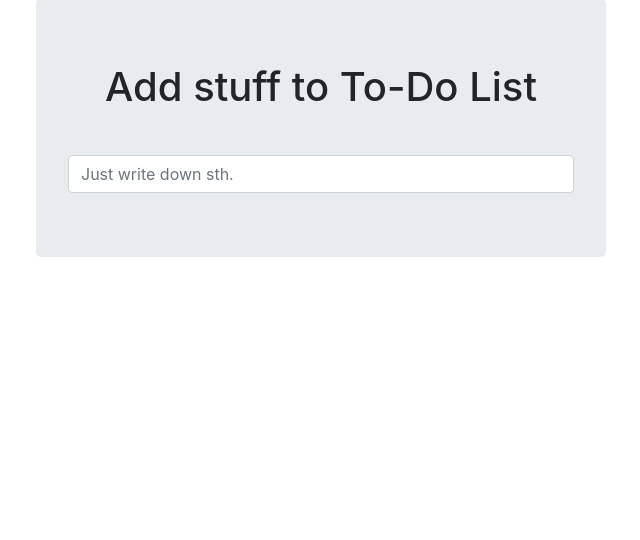
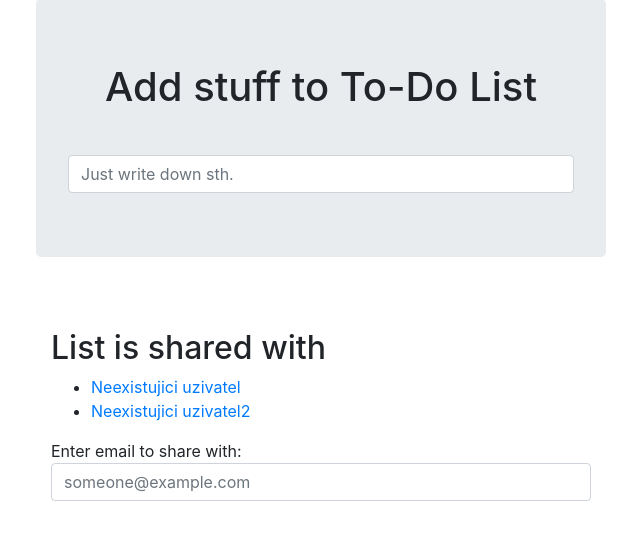
Before and after one commit to Pearman91/TDD_project, a Django app: template lists/templates/list.html in a window 1280 px wide. Shown: the part 79-619 px from the top of the page, without its empty margins (319-959 px from the left). Run offline with Django 3.2, Linux system fonts and the light colour scheme; the template is opened without the code that fills it: values that come from a table or form of the project are taken from there, others are empty; some libraries are stand-ins or nearby versions.

```diff
--- a/functional_tests/list_page.py
+++ b/functional_tests/list_page.py
@@ -23,7 +23,7 @@ class ListPage(object):
         return self.test.browser.find_element_by_id('id_list_owner').text
 
     def get_shared_with_list(self):
-        return self.test.browser.find_element_by_css_selector('.list-share')
+        return self.test.browser.find_elements_by_css_selector('.list-share')
 
     def share_list_with(self, email):
         self.get_share_box().send_keys(email)
--- a/lists/templates/list.html
+++ b/lists/templates/list.html
@@ -10,4 +10,17 @@
             <tr><td>{{ forloop.counter }}: {{ item.text }}</td></tr>
         {% endfor %}
     </table>
+    <br>
+
+    <h2>List is shared with</h2>
+    <ul class="list-share">
+        <li><a href="#">Neexistujici uzivatel</a></li>
+        <li><a href="#">Neexistujici uzivatel2</a></li>
+    </ul>
+
+    <form method="POST" action="#">
+        <span>Enter email to share with: </span>
+        <input class="form-control" name="share" type="text" placeholder="someone@example.com">
+        {% csrf_token %}
+    </form>
 {% endblock %}
--- a/lists/urls.py
+++ b/lists/urls.py
@@ -6,5 +6,6 @@ from lists import views
 urlpatterns = [
     url(r'^new$', views.new_list, name="new_list"),
     url(r'^(\d+)/$', views.view_lists, name="view_lists"),
+    url(r'^(\d+)/share/$', views.share_list, name="share_lists"),
     url(r'^users/(.+)/$', views.my_lists, name="my_lists"),
 ]
--- a/lists/views.py
+++ b/lists/views.py
@@ -35,3 +35,8 @@ def new_list(request):
 def my_lists(request, email):
     owner = User.objects.get(email=email)
     return render(request, 'my_lists.html', {'owner': owner})
+
+
+def share_list(request, list_id):
+    list_ = List.objects.get(id=list_id)
+    return redirect(list_)
```
Also changed, not shown: lists/tests/test_views.py (+8 -0 lines).
